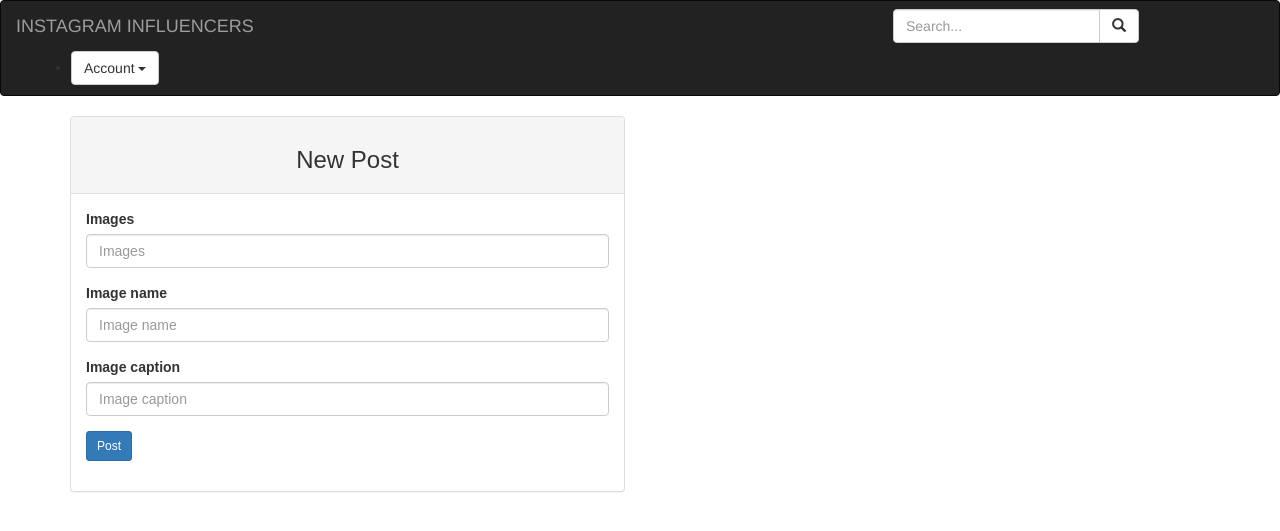
After one commit to Chebichii-Lab/Instagram-Influencers, a Django app: page /new/post/ in a window 1280 px wide. The commit adds this page. Shown: the top 531 px of the page. Run offline with Django 3.2, Linux system fonts and the light colour scheme; a user stored in the database is signed in; tables that the repository leaves empty hold one stand-in row (values such as "Sample post"); some libraries are stand-ins or nearby versions.

Commit message:
add changes

```diff
--- a/gram/forms.py
+++ b/gram/forms.py
@@ -21,3 +21,8 @@ class UserUpdateForm(forms.ModelForm):
     class Meta:
         model = User
         fields = ('username', 'email')
+
+class  NewPostForm(forms.ModelForm):
+    class Meta:
+        model = Image
+        exclude = ['profile', 'likes','comments']
--- a/gram/models.py
+++ b/gram/models.py
@@ -8,9 +8,9 @@ from cloudinary.models import CloudinaryField
 
 #class Profile
 class Profile(models.Model):
+    user = models.OneToOneField(User, on_delete=models.CASCADE, default='0')
     picture = CloudinaryField('image')
     bio = models.TextField()
-    user = models.OneToOneField(User, on_delete=models.CASCADE, related_name='profile')
 
     def __str__(self):
         return self.user.username
--- /dev/null
+++ b/gram/templates/newPost.html
@@ -0,0 +1,32 @@
+{%extends "base.html"%}
+{% load bootstrap3 %}
+{% block content %}
+<div class="container" style="font-family: 'Jost', sans-serif;">
+    <div class="row">
+
+        <div class="col-md-6 mx-auto card p-5 mt-5">
+            <div class="panel panel-default">
+
+                <div class="panel-heading">
+                    <h3 class="text-center">New Post</h3>
+                </div>
+                <div class="panel-body">
+
+                    <form action="{%url 'newPost'%}" method="post" enctype="multipart/form-data">
+                        {% csrf_token %}
+                        {% bootstrap_form form %}
+                        <div class="form-group">
+                            <input type="submit" class="btn btn-primary btn-sm" value="Post">
+                        </div>
+                        <input type="hidden" name="next" value="{{next}}">
+
+                    </form>
+
+                </div>
+
+            </div>
+        </div>
+    </div>
+</div>
+
+{% endblock %}
--- a/gram/urls.py
+++ b/gram/urls.py
@@ -10,5 +10,6 @@ urlpatterns=[
     url('login/', auth_views.LoginView.as_view(), name='login'),
     url('profile/', views.user_profile, name='profile'),
     url('profile_update/', views.profile_update, name='change_profile'),
+    url('new/post/', views.newPost, name='newPost'),
 
 ]
--- a/gram/views.py
+++ b/gram/views.py
@@ -1,4 +1,4 @@
-from gram.forms import SignupForm, UserProfileForm, UserUpdateForm
+from gram.forms import NewPostForm, SignupForm, UserProfileForm, UserUpdateForm
 from django.http import request
 
 from django.shortcuts import redirect, render
@@ -10,10 +10,10 @@ from .models import Image, Profile
 
 @login_required(login_url='/accounts/login/')
 def home(request):
-    # profile = Profile.objects.all()
+    profile = Profile.objects.all()
+    posts = Image.objects.all()
 
-
-    return render(request,'home.html')
+    return render(request,'home.html',{"profile":profile, "posts":posts})
 
 
 #Sign up Function
@@ -56,3 +56,24 @@ def profile_update(request):
         profile_form = UserProfileForm(instance=request.user)
         user_form = UserUpdateForm(instance=request.user)
     return render(request, 'profile_edit.html', {"user_form":user_form,"profile_form": profile_form})
+
+@login_required(login_url='/accounts/login/')
+def newPost(request):
+    current_user = request.user
+    user_profile = Profile.objects.get(user = current_user)
+    if request.method == 'POST':
+        form = NewPostForm(request.POST, request.FILES)
+        if form.is_valid():
+            image=form.cleaned_data.get('image')
+            image_caption=form.cleaned_data.get('image_caption')
+            image = Image(image = image,image_caption= image_caption, profile=user_profile)
+            image.save()
+
+        else:
+            print(form.errors)
+
+        return redirect('home')
+
+    else:
+        form = NewPostForm()
+    return render(request, 'newPost.html', {"form": form})
```
Also changed, not shown: gram/templates/home.html (+18 -50 lines), gram/migrations/0001_initial.py, gram/migrations/0002_alter_profile_user.py (added), gram/migrations/0002_comment.py (deleted), gram/migrations/0003_follow.py (deleted).
